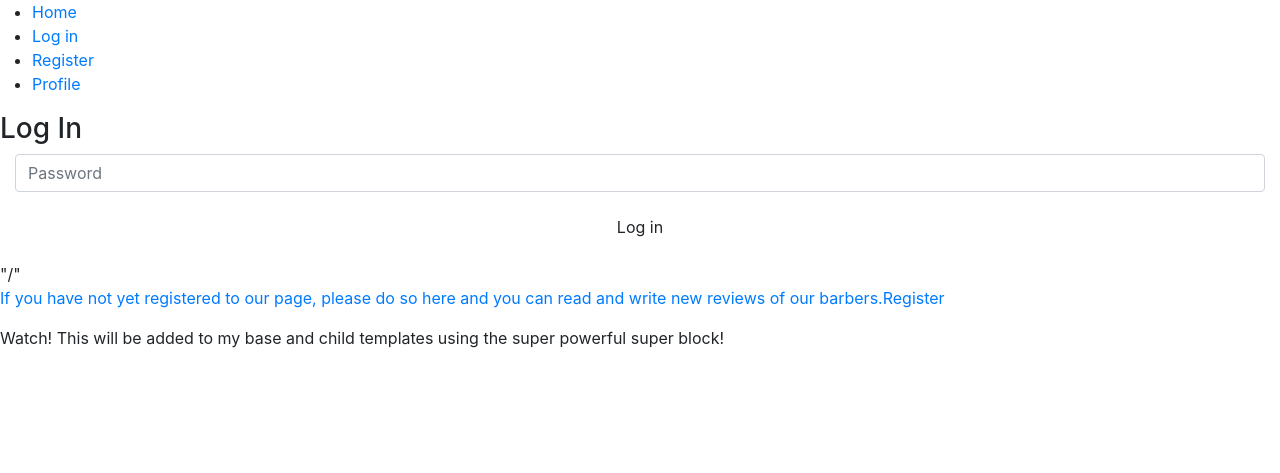
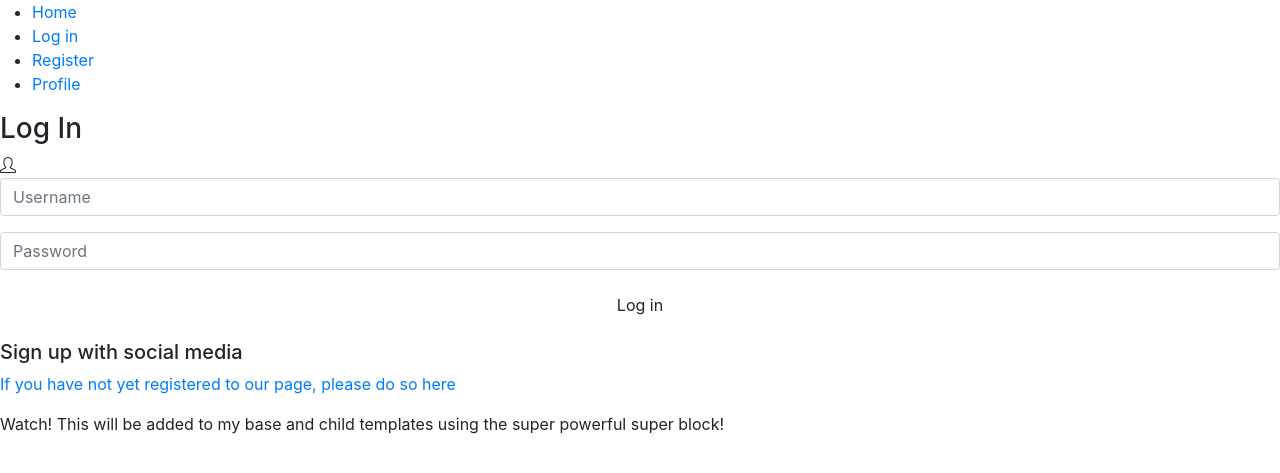
Before and after one commit to aoshenye/E-Map, a Flask app: page /login in a window 1280 px wide. Shown: the part 56-529 px from the top of the page. Run offline with Flask 2, Linux system fonts and the light colour scheme; some libraries are stand-ins or nearby versions.

Commit message:
cleaned up

```diff
--- a/app.py
+++ b/app.py
@@ -4,11 +4,8 @@ from wtforms import StringField, PasswordField, BooleanField
 from wtforms.validators import InputRequired, Email, Length
 
 app = Flask(__name__)
+app.config['SECRET_KEY'] = 'thismaybeasecret!'
 
-class LoginForm(FlaskForm):
-    username = StringField('username', validators=[InputRequired(), Length(min=4, max=15)])
-    password = PasswordField('password', validators=[InputRequired(), Length(min=8, max=40)])
-    remember = BooleanField('remember me')
 
 @app.route("/")
 def template_test():
@@ -17,9 +14,7 @@ def template_test():
 
 @app.route("/login")
 def login():
-    form = LoginForm()
-
-    return render_template("login.html", form=form)
+    return render_template('login.html')
 
 
 @app.route("/register")
@@ -32,5 +27,10 @@ def profile():
     return render_template("profile.html")
 
 
+@app.route("/about")
+def about():
+    return render_template("about.html")
+
+
 if __name__ == '__main__':
     app.run(debug=True)
--- a/templates/layout.html
+++ b/templates/layout.html
@@ -12,8 +12,11 @@
 
     {% endblock %}
 
-    <title>Flask Template Example</title>
-
+    {% if title %}
+        <title>EVM - {{ title }}</title>
+    {% else %}
+        <title>EVM</title>
+    {% endif %}
   </head>
   <body>
 
--- a/templates/login.html
+++ b/templates/login.html
@@ -1,23 +1,32 @@
 {% extends "layout.html" %}
+{% import "layout.html" as wtf %}
+
 {% block content %}
 
 <h3 class="center-align">Log In</h3>
 
+
 <div class="row-reg">
-<form class="col s12 m8 offset-m2" method="POST" action="{{ url_for('login') }}">
-    {{ form.hidden_tag() }}
+    <div class="form-icon">
+        <span><i class="icon icon-user"></i></span>
+    </div>
+    <div class="form-group">
+        <input type="text" class="form-control item" id="username" placeholder="Username">
+    </div>
     <div class="form-group">
         <input type="password" class="form-control item" id="password" placeholder="Password">
     </div>
     <div class="form-group">
-        <button type="button" class="btn btn-block login">Log in</button>
+        <button type="button" class="btn btn-block create-account">Log in</button>
     </div>
 </form>
+<div class="social-media">
+    <h5>Sign up with social media</h5>
 </div>
-"{{ url_for('template_test') }}"
+
 <div class="row">
     <div class="col s12">
-        <p class="center-align"><a href="" class="class"><a href="{{ url_for('register') }}">If you have not yet registered to our page, please do so here and you can read and write new reviews of our barbers.Register</a>
+        <p class="center-align"><a href="" class="class"><a href="{{ url_for('register') }}">If you have not yet registered to our page, please do so here</a>
         </a></p>
 
     </div>
--- a/templates/register.html
+++ b/templates/register.html
@@ -1,4 +1,6 @@
 {% extends "layout.html" %}
+{% import "layout.html" as wtf %}
+
 {% block content %}
 
 <h3 class="center-align">Register</h3>
```
Also changed, not shown: templates/about.html (added, +13 -0 lines).
